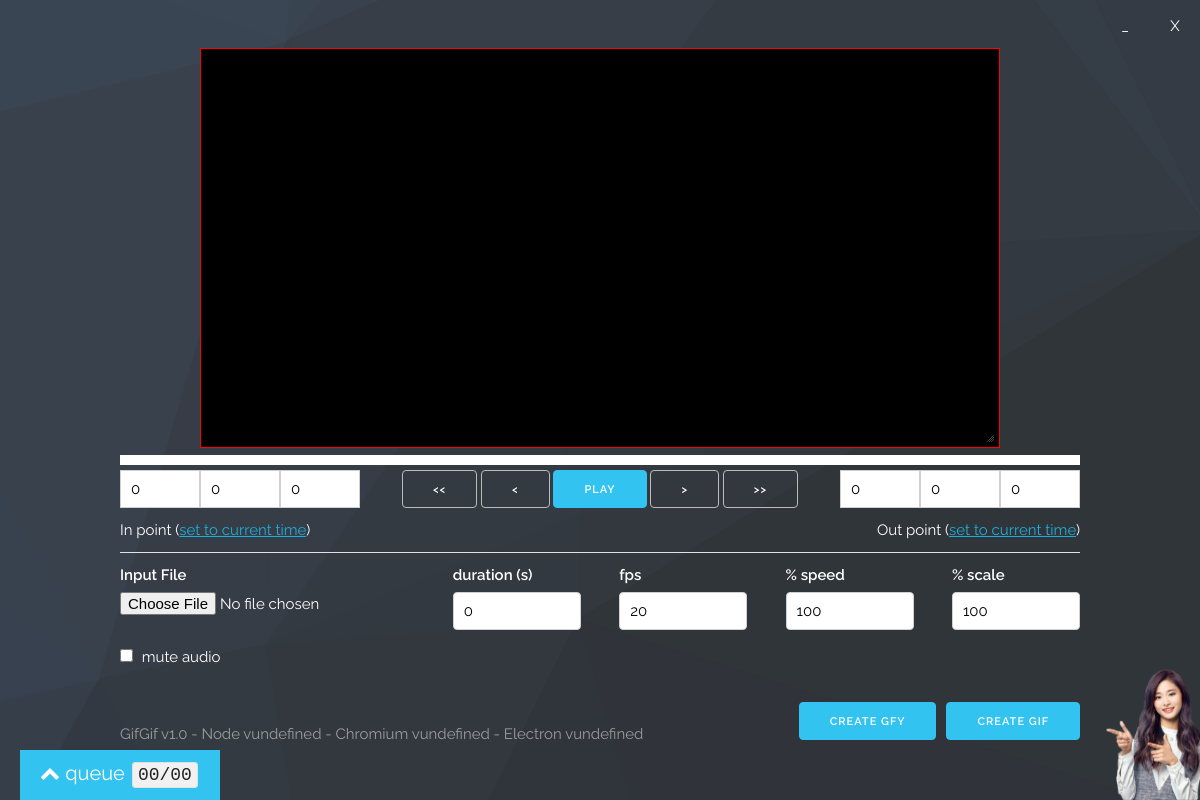
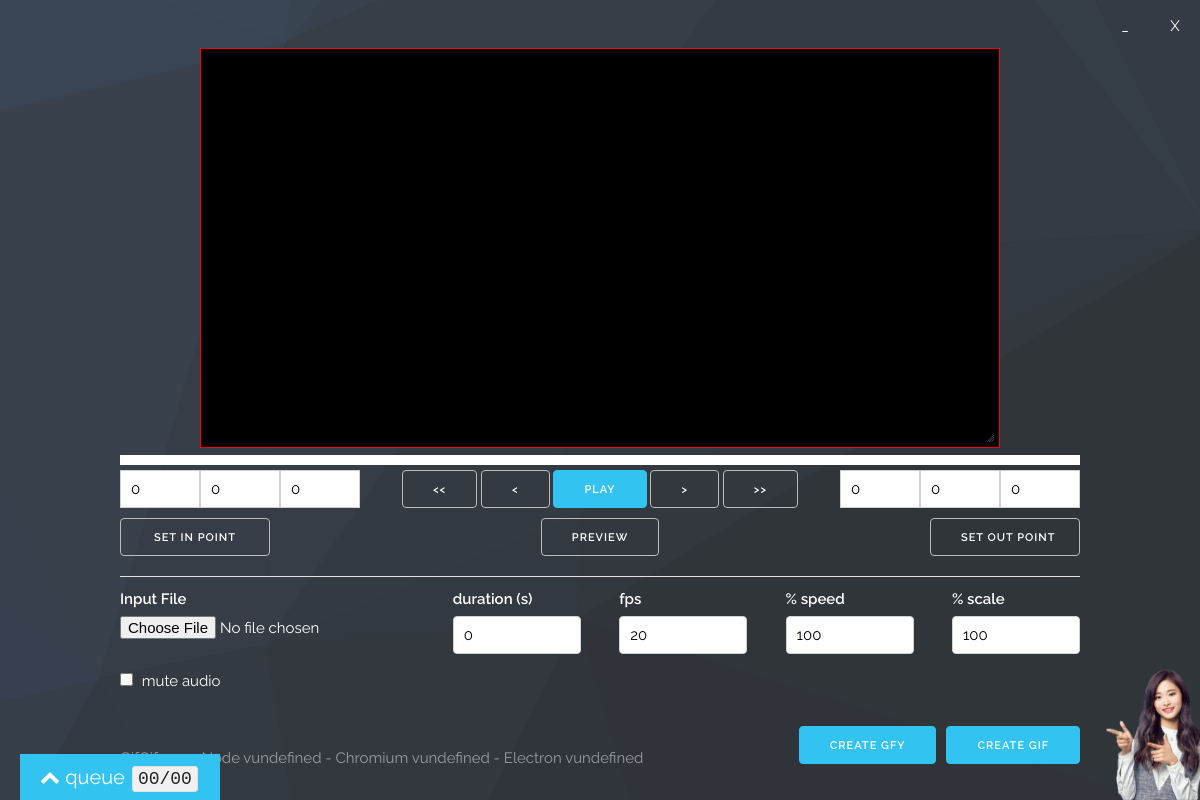
Before and after one commit to drklee3/gifgif, an Electron app: page index.html in a window 1200 px wide. Drawn offline with Linux system fonts and the light colour scheme.

Commit message:
add preview btn, modify queue & in out ui

```diff
--- a/css/style.css
+++ b/css/style.css
@@ -96,8 +96,8 @@ hr {
 	margin: 0px auto;
 }
 
-.in-out-text {
-	margin-bottom: 0px;
+.io-point {
+	width: 150px;
 }
 
 .button-play {
@@ -169,6 +169,7 @@ hr {
 	z-index: 9999;
 }
 
+
 #queue_button p {
 	margin-top: 7px;
 	font-size: 20px;
--- a/index.html
+++ b/index.html
@@ -21,7 +21,7 @@
 		<a href="#" id="min-btn" class="min">_</a><a href="#" id="close-btn" class="close">X</a>
 	</div>
 	<!-- QUEUE -->
-	<div id="queue_button" style="bottom: 0px;">
+	<div id="queue_button" style="bottom: -4px;">
 		<p><i id="queue_arrow" class="fa fa-chevron-up" aria-hidden="true"></i> queue <code id="queue_numbers">00/00</code></p>
 	</div>
 
@@ -29,7 +29,7 @@
 		<div class="container">
 			<div class="row">
 				<div class="twelve columns">
-					<table class="u-full-width" style="margin-top: 75px;">
+					<table class="u-full-width" style="margin-top: 40px;">
 						<thead>
 							<tr>
 								<th>File</th>
@@ -90,9 +90,10 @@
 						</div>
 					</div>
 					<div class="row">
-						<div class="twelve columns">
-							<p class="u-pull-left in-out-text">In point (<a href="#" class="in-point-set">set to current time</a>)</p>
-							<p class="u-pull-right in-out-text">Out point (<a href="#" class="out-point-set">set to current time</a>)</p>
+						<div class="twelve columns center">
+							<a href="#" class="button u-pull-left io-point in-point-set">set in point</a>
+							<a class="button" href="#">Preview</a>
+							<a href="#" class="button u-pull-right io-point out-point-set">set out point</a>
 						</div>
 					</div>
 					<hr>
--- a/ui.js
+++ b/ui.js
@@ -282,12 +282,12 @@ $(document).ready(function() {
 	var queue_status = false;
 
 	$("#queue_button").click(function() {
-		console.log('clicked')
 		if (queue_status) { // HIDE QUEUE
+			// button css
 			css = {
 				bottom: 0
 			}
-
+			// for the container
 			css2 = {
 				top: 850
 			}
@@ -298,19 +298,18 @@ $(document).ready(function() {
 				bottom: $(document).height() - 100
 			}
 			css2 = {
-				top: 50
+				top: 100
 			}
 			$("#queue_arrow").removeClass("fa-chevron-up").addClass("fa-chevron-down")
 			queue_status = true;
 		}
 		$(this).animate(css, 700, 'easeOutQuint');
 		$("#queue_container").animate(css2, 700, 'easeOutQuint');
-
-	})
+	});
 
 	$(".queue_item").click(function() {
 		var path = $(this).text();
 		queue.open_folder(path);
-	})
+	});
 
 });
```
Also changed, not shown: queue_func.js (line endings or trailing spaces).
